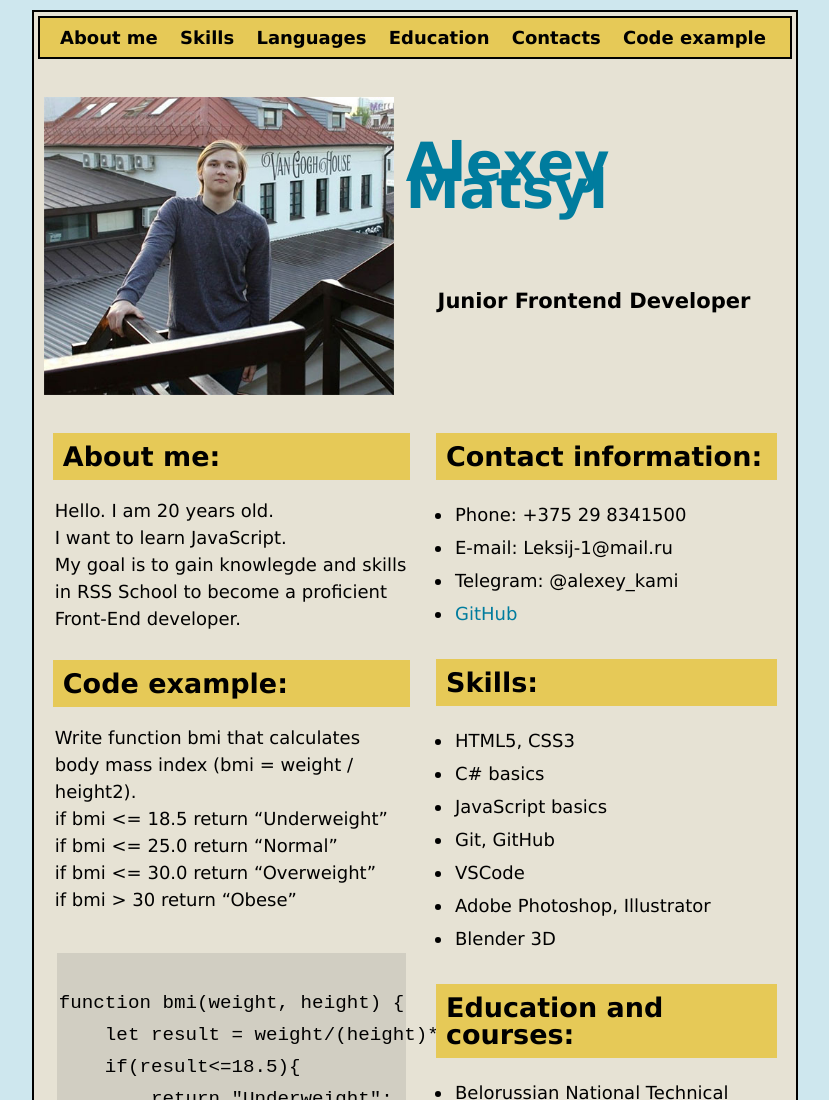
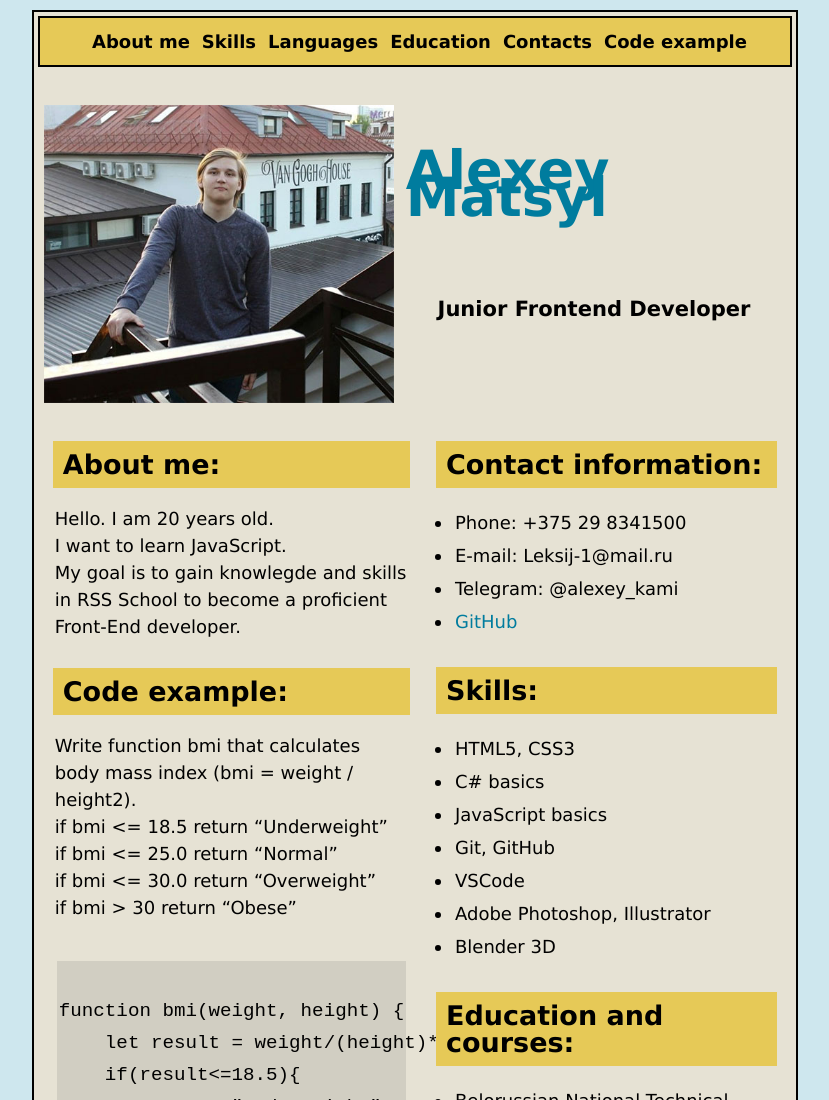
Before and after one commit to AlexiyKami/rsschool-cv, a plain HTML site: page index.html in a window 1280 px wide. Shown: the top 1100 px of the page, without its empty margins (225-1054 px from the left). Drawn offline with Linux system fonts and the light colour scheme.

Commit message:
refactor: implement nav element as a list

```diff
--- a/index.html
+++ b/index.html
@@ -10,12 +10,14 @@
 <body>
     <div class="body-section">
         <nav>
-            <a href="#aboutme">About me</a>
-            <a href="#skills">Skills</a>
-            <a href="#languages">Languages</a>
-            <a href="#education">Education</a>
-            <a href="#contacts">Contacts</a>
-            <a href="#code">Code example</a>
+            <ul class="nav-list">
+                <li><a href="#aboutme">About me</a></li>
+                <li><a href="#skills">Skills</a></li>
+                <li><a href="#languages">Languages</a></li>
+                <li><a href="#education">Education</a></li>
+                <li><a href="#contacts">Contacts</a></li>
+                <li><a href="#code">Code example</a></li>
+            </ul>
         </nav>
         <header>
             <img class="main-photo" src="cv_photo.jpg" alt="Photo" width="350">
--- a/style.css
+++ b/style.css
@@ -26,6 +26,14 @@ nav a {
     outline: none;
     text-decoration: none;
     font-weight: bolder;
+}
+
+.nav-list {
+    display: inline-flex;
+}
+
+.nav-list li {
+    list-style-type: none;
 }
 
 ul {
```
